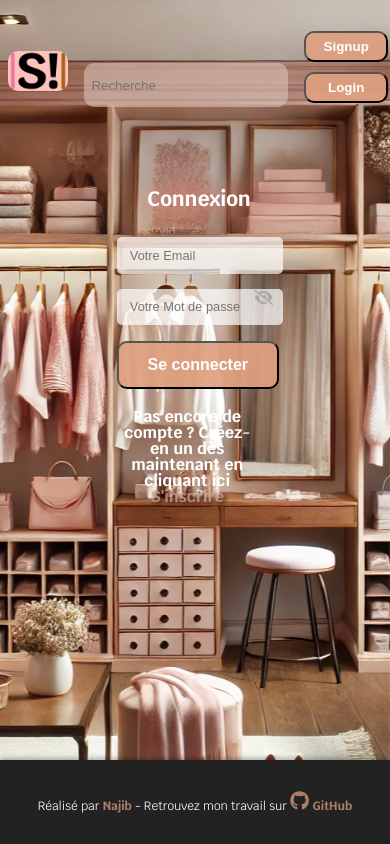
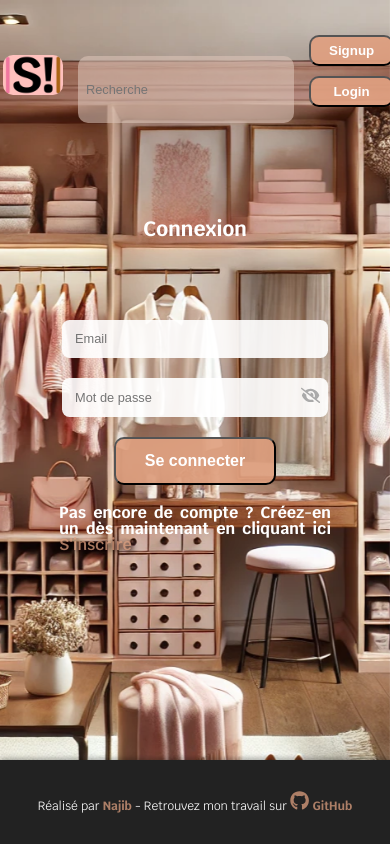
Before and after one commit to MohnajibG/Forentend-SOOK, a React (Vite) app: page /login in a window 390 px wide. Built offline with nearby package versions, Linux system fonts and the light colour scheme; a web font is replaced by a local one.

Commit message:
fix CSS login

```diff
--- a/src/assets/components/Header.tsx
+++ b/src/assets/components/Header.tsx
@@ -1,7 +1,6 @@
 import { useState, useEffect, useRef } from "react";
 import { useNavigate, Link } from "react-router-dom";
 import { useUser } from "../../contexts/UserContext";
-import { HeaderProps } from "../../types/types";
 import logo from "../img/LOGO.png";
 import { CgProfile } from "react-icons/cg";
 import { BsFillBasket3Fill } from "react-icons/bs";
@@ -9,7 +8,7 @@ import { BsFillBasket3Fill } from "react-icons/bs";
 import "../styles/header.css";
 import "../styles/burgerMenu.css";
 
-const Header: React.FC<HeaderProps> = () => {
+const Header: React.FC = () => {
   const navigate = useNavigate();
   const [address, setAddress] = useState("");
   const { token, userId, logout } = useUser();
@@ -22,10 +21,22 @@ const Header: React.FC<HeaderProps> = () => {
     }
   };
 
-  // Vérification que le token est défini avant de procéder
+  const handleLogout = () => {
+    logout();
+    navigate("/home");
+  };
+
   useEffect(() => {
-    console.log("Token from context: ", token);
-  }, [token]);
+    const handleClickOutside = (event: MouseEvent) => {
+      if (menuRef.current && !menuRef.current.contains(event.target as Node)) {
+        setIsMenuOpen(false);
+      }
+    };
+    document.addEventListener("mousedown", handleClickOutside);
+    return () => {
+      document.removeEventListener("mousedown", handleClickOutside);
+    };
+  }, []);
 
   return (
     <header className="header">
@@ -35,7 +46,6 @@ const Header: React.FC<HeaderProps> = () => {
       <div className="search-nav">
         <input
           className="search"
-          id="search"
           type="text"
           value={address}
           onChange={(e) => setAddress(e.target.value)}
@@ -66,16 +76,12 @@ const Header: React.FC<HeaderProps> = () => {
           </nav>
         )}
       </div>
-
       <div className="header-inpt-btn">
         {token ? (
           <div className="dct-div">
             <button
               className="deconnexion"
-              onClick={() => {
-                logout();
-                navigate("/home");
-              }}
+              onClick={handleLogout}
               aria-label="Bouton de déconnexion"
             >
               Déconnexion
@@ -103,11 +109,6 @@ const Header: React.FC<HeaderProps> = () => {
                     </li>
                   )}
                   <li>
-                    <Link to="/settings" onClick={() => setIsMenuOpen(false)}>
-                      Panier <BsFillBasket3Fill />
-                    </Link>
-                  </li>
-                  <li>
                     <Link to="/home" onClick={() => setIsMenuOpen(false)}>
                       Accueil
                     </Link>
@@ -115,6 +116,11 @@ const Header: React.FC<HeaderProps> = () => {
                   <li>
                     <Link to="/publish" onClick={() => setIsMenuOpen(false)}>
                       Publier
+                    </Link>
+                  </li>
+                  <li>
+                    <Link to="/settings" onClick={() => setIsMenuOpen(false)}>
+                      Panier <BsFillBasket3Fill />
                     </Link>
                   </li>
                 </ul>
--- a/src/assets/styles/burgerMenu.css
+++ b/src/assets/styles/burgerMenu.css
@@ -1,13 +1,20 @@
 /* Burger Menu */
 .burger-menu {
   position: absolute;
-  top: 10vh;
-  right: 6vw;
+  top: 7vh;
+  right: 9vw;
   background-color: white;
   box-shadow: 0 4px 6px rgba(0, 0, 0, 0.1);
   border-radius: 8px;
   z-index: 1000;
   padding: 10px;
+  display: flex;
+  flex-direction: column;
+  justify-content: space-around;
+  height: 25px;
+  background: none;
+  border: none;
+  cursor: pointer;
 }
 
 .burger-menu ul {
@@ -46,17 +53,6 @@
   background-color: #f0f0f0;
   font-size: 14px;
   transition: 1300ms;
-}
-
-.burger-menu {
-  display: flex;
-  flex-direction: column;
-  justify-content: space-around;
-  width: 25px;
-  height: 25px;
-  background: none;
-  border: none;
-  cursor: pointer;
 }
 
 .burger-bar {
--- /dev/null
+++ b/src/assets/styles/button.css
@@ -0,0 +1,11 @@
+button {
+  width: 10.1rem;
+  height: 3rem;
+  border-radius: 10px;
+  color: #fff;
+  background-color: #dfa080ec;
+  font-size: 1rem;
+  font-weight: bold;
+  cursor: pointer;
+  transition: background-color 0.3s;
+}
--- a/src/assets/styles/header.css
+++ b/src/assets/styles/header.css
@@ -135,7 +135,7 @@ header img {
   .header-nav {
     font-weight: bolder;
     display: flex;
-    justify-content: space-around;
+    gap: 20px;
   }
   .dct-div {
     justify-content: space-around;
--- /dev/null
+++ b/src/assets/styles/input.css
@@ -0,0 +1,9 @@
+input {
+  border: none;
+  width: 15rem;
+  height: 0.8rem;
+  padding: 0.8rem;
+  border-radius: 7.5px;
+  font-size: 0.8rem;
+  background-color: rgba(255, 255, 255, 0.91);
+}
--- a/src/assets/styles/login.css
+++ b/src/assets/styles/login.css
@@ -1,12 +1,12 @@
 /* Simplified Styles for the Login Component */
 .main-login {
-  padding: 10% 10% 10% 30%;
+  margin-top: 5rem;
+  font-family: "Krub", sans-serif;
   color: #fff;
-  font-family: "Krub", sans-serif;
   display: flex;
   flex-direction: column;
-  align-items: center;
-  position: relative;
+  justify-content: center;
+  gap: 5rem;
 }
 
 .main-login img {
@@ -20,26 +20,20 @@
 }
 
 .main-login h2 {
-  padding: 2% 30% 5% 0;
+  text-align: center;
   font-size: 2em;
   text-shadow: 0 0 20px rgba(252, 124, 124, 0.8);
 }
 
 .main-login form {
   display: flex;
+  justify-content: center;
+  align-items: center;
   flex-direction: column;
+  gap: 20px;
 }
 
-.main-login .input {
-  width: 60%;
-  height: 0.7rem;
-  padding: 0.8rem;
-  border-radius: 5px;
-  font-size: 0.8rem;
-  background-color: rgba(255, 255, 255, 0.7);
-}
-
-.main-login .input:hover {
+.main-login input:hover {
   background-color: rgba(255, 255, 255, 0.854);
 }
 
@@ -48,17 +42,17 @@
 }
 
 .toggle-visibility-icon {
-  position: fixed;
-  left: 35vw;
-  top: 60vh;
+  position: absolute;
+  left: 90%;
+  top: 50%;
+  transform: translateY(-50%);
   cursor: pointer;
   font-size: 1.2rem;
-  color: #000000;
+  color: #292727;
 }
 
 .login-btn {
   width: 10.1rem;
-  padding: 1vh;
   height: 3rem;
   border-radius: 10px;
   color: #fff;
@@ -66,7 +60,6 @@
   font-size: 1rem;
   font-weight: bold;
   cursor: pointer;
-  margin-top: 1rem;
   transition: background-color 0.3s;
 }
 
@@ -75,29 +68,25 @@
   font-size: 1.25rem;
   transition: 900ms;
 }
-/* Style du paragraphe */
 .signup-link {
-  width: 60%;
+  width: 17rem;
   font-weight: bold;
   font-size: 1rem;
   color: #fff;
-  text-align: center;
-  margin-top: 20px;
+  text-align: justify;
 }
 
-/* Style du lien */
 .signup-link a {
   color: #dfa080bd;
-  font-weight: bold;
+  font-weight: 600;
   text-decoration: none;
   transition: color 0.3s, text-shadow 0.3s;
-  text-shadow: 2px 2px 5px rgb(17, 2, 2); /* Ombre du texte */
+  text-shadow: 2px 2px 5px rgb(17, 2, 2);
 }
 
-/* Changer la couleur du lien et l'ombre au survol */
 .signup-link a:hover {
   color: #d6390d;
-  text-shadow: 2px 2px 10px rgb(246, 246, 246); /* Ombre plus marquée */
+  text-shadow: 2px 2px 10px rgb(246, 246, 246);
 }
 
 .error-message {
--- a/src/assets/styles/signup.css
+++ b/src/assets/styles/signup.css
@@ -1,18 +1,16 @@
 .main-signup {
   color: #fff;
   font-family: "Krub", sans-serif;
-  overflow: scroll;
 }
 
 .main-signup img {
   width: 100vw;
   height: 100%;
-  object-fit: cover;
   position: absolute;
   top: 0;
   left: 0;
   z-index: -1;
-  overflow: auto;
+  object-fit: cover;
 }
 
 .signup-container {
@@ -31,8 +29,8 @@
 }
 
 .main-signup h2 {
+  color: #fffffff1;
   font-size: 2rem;
-  color: #fffffff1;
   margin: 1rem;
   text-shadow: 0px 0px 5px #5e463f;
   text-align: center;
@@ -44,7 +42,7 @@
   justify-content: flex-start;
 }
 
-.signup-container form .input {
+/* .signup-container form .input {
   margin-bottom: 1rem;
   border: none;
   width: 100%;
@@ -52,22 +50,22 @@
   font-size: 1rem;
   background-color: rgba(255, 255, 255, 0.7);
   transition: background-color 0.3s;
-}
+} */
 
 .signup-container form .input:hover {
   background-color: rgba(255, 255, 255, 0.85);
 }
 
 .signup-container p {
+  color: #fff;
   font-size: 14px;
   text-align: justify;
   padding: 1vh 0;
-  color: #fff;
 }
 
 .signup-container p span {
+  color: #dfa080bd;
   font-weight: bold;
-  color: #dfa080bd;
 }
 
 .nl-container {
@@ -88,11 +86,11 @@
 }
 
 .signup-container form button {
+  color: #fff;
   margin-top: 1rem;
   border: none;
   height: 3rem;
   border-radius: 5px;
-  color: #fff;
   background-color: #dfa080bd;
   font-size: 1.3rem;
   font-weight: bold;
--- a/src/pages/Login.tsx
+++ b/src/pages/Login.tsx
@@ -1,12 +1,17 @@
+/* eslint-disable @typescript-eslint/no-explicit-any */
+import axios from "axios";
+
 import { useState } from "react";
 import { useUser } from "../contexts/UserContext";
-import axios from "axios";
 import { FaEye } from "react-icons/fa";
 import { FaEyeSlash } from "react-icons/fa6";
 import { toast } from "react-toastify";
+import { Link, useNavigate } from "react-router-dom";
+
+import "../assets/styles/login.css";
+import "../assets/styles/input.css";
 import "react-toastify/dist/ReactToastify.css";
-import { Link, useNavigate } from "react-router-dom";
-import "../assets/styles/login.css";
+
 import login from "../assets/img/backgroudLogin.webp";
 
 const Login: React.FC = () => {
@@ -105,11 +110,11 @@ const Login: React.FC = () => {
       <form onSubmit={handleSubmit}>
         <div>
           <input
-            className="input"
+            // className="input"
             type="email"
             id="email"
             autoComplete="email"
-            placeholder="Votre Email"
+            placeholder="Email"
             value={email}
             onChange={(event) => setEmail(event.target.value)}
             required
@@ -117,10 +122,10 @@ const Login: React.FC = () => {
         </div>
         <div className="password-input">
           <input
-            className="input"
+            // className="input"
             type={isPasswordVisible ? "text" : "password"}
             id="password"
-            placeholder="Votre Mot de passe"
+            placeholder="Mot de passe"
             autoComplete="current-password"
             value={password}
             onChange={(event) => setPassword(event.target.value)}
```
Also changed, not shown: src/assets/styles/home.css (+9 -16 lines), src/settings/routes.tsx (added).
